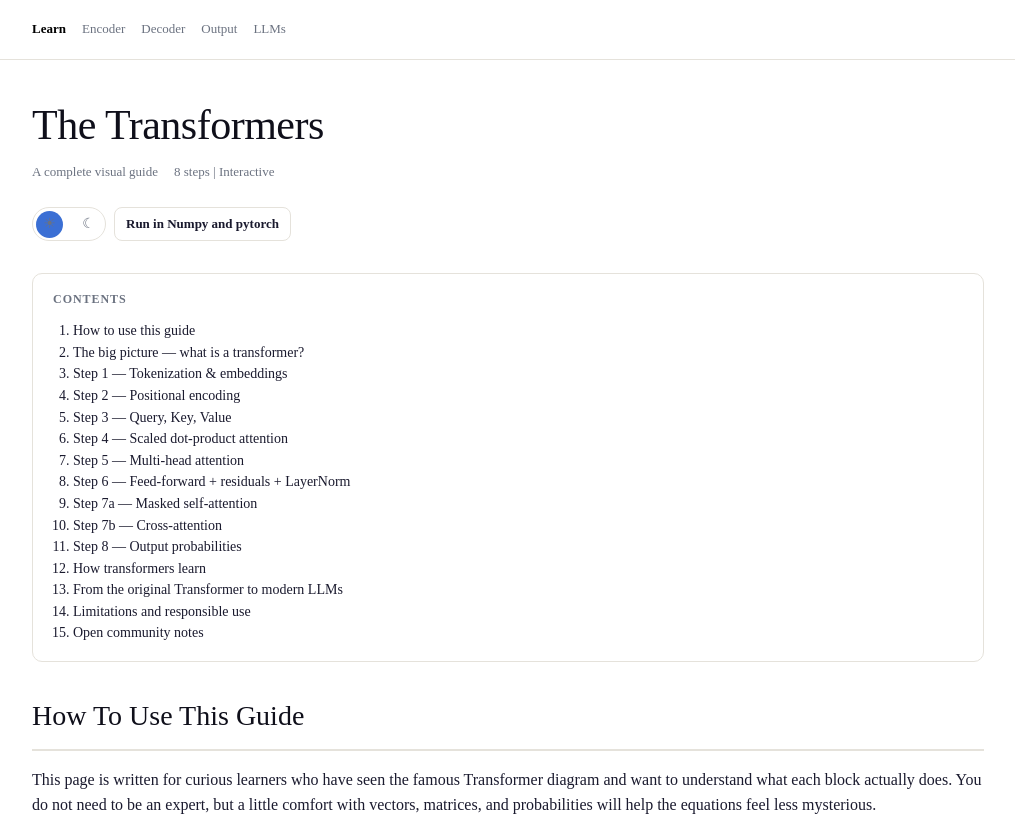
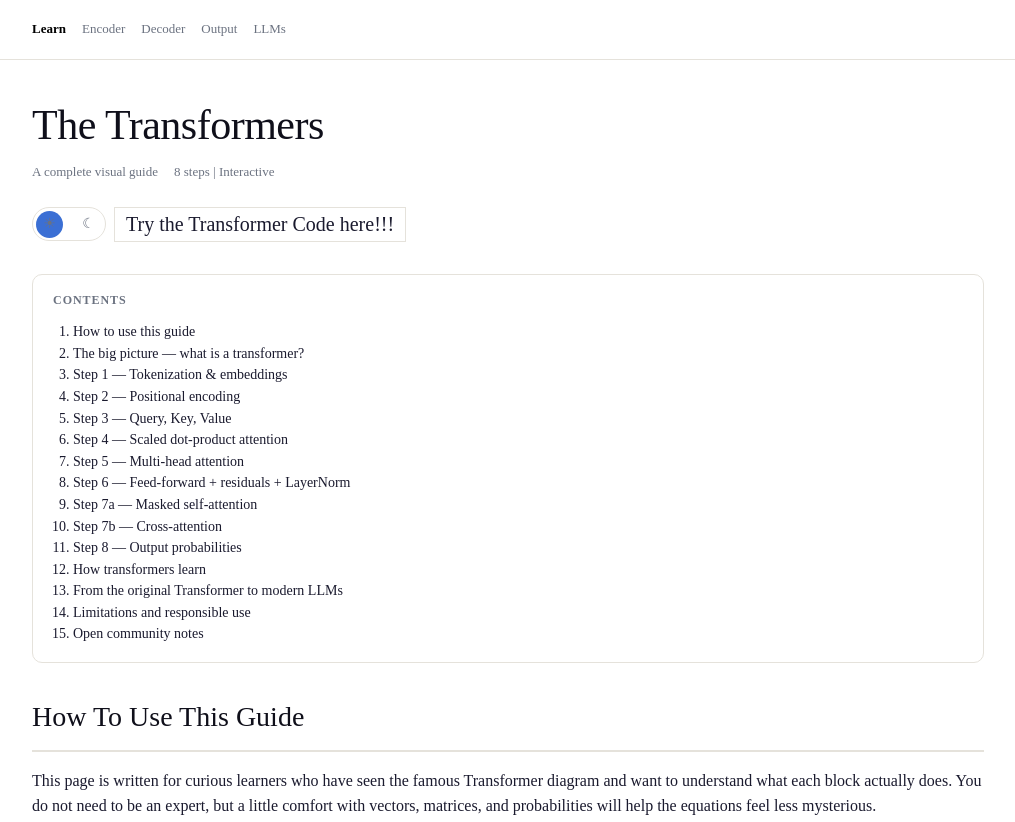
Before and after one commit to sabari-ui/Transformers, a plain HTML site: page index.html in a window 1280 px wide. Shown: the top 822 px of the page, without its empty margins (132-1147 px from the left). Drawn offline with Linux system fonts and the light colour scheme.

Commit message:
Update Binder button

```diff
--- a/index.html
+++ b/index.html
@@ -51,7 +51,7 @@
       <a class="colab-button"
         href="https://mybinder.org/v2/gh/sabari-ui/Transformers/main?filepath=transformers.ipynb"
         title="Run the companion notebook in Binder">
-        <span>Run in Numpy and pytorch</span>
+        <span>Try the Transformer Code here!!!</span>
       </a>
     </div>
 
--- a/styles.css
+++ b/styles.css
@@ -725,9 +725,9 @@
     }
 
     .colab-button {
-      height: 34px;
+      height: 35px;
       border: 1px solid var(--border);
-      border-radius: 8px;
+      border-radius: 0px;
       padding: 0 11px;
       display: inline-flex;
       align-items: center;
@@ -735,8 +735,8 @@
       color: var(--text);
       background: #fff;
       text-decoration: none;
-      font-size: 13px;
-      font-weight: 600;
+      font-size: 20px;
+      font-weight: 200;
       transition: border-color 0.2s, background 0.2s, color 0.2s, transform 0.2s;
     }
 
```
